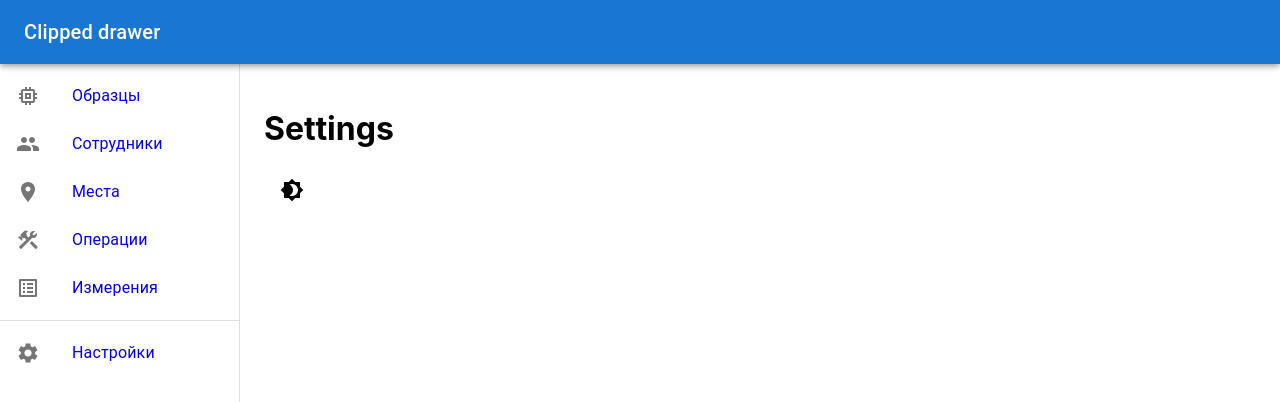
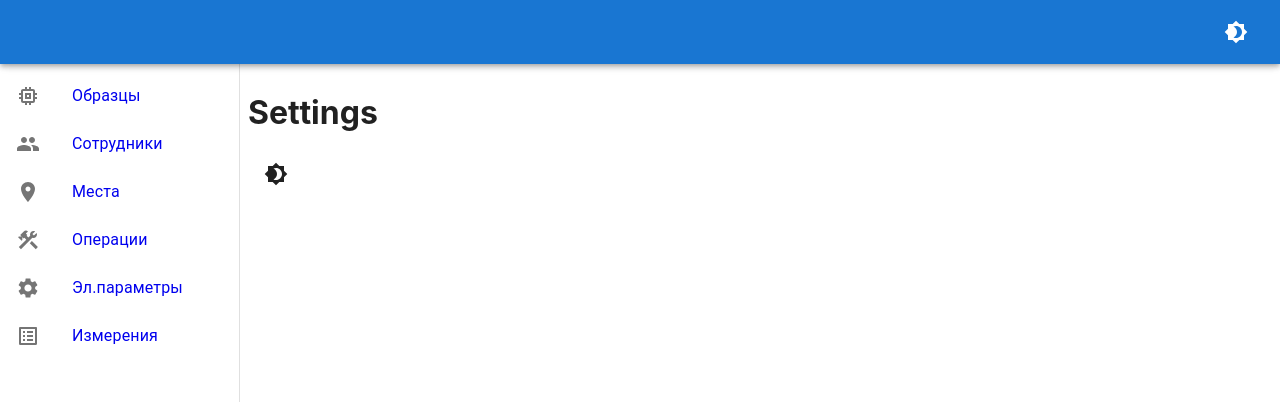
Before and after one commit to akhris/samples_js, a React (Create React App) app: page /#/settings in a window 1280 px wide. Shown: the top 402 px of the page. Built offline with nearby package versions, Linux system fonts and the light colour scheme.

Commit message:
- fixed theming color mode change - need to fix title content

```diff
--- a/src/App.js
+++ b/src/App.js
@@ -1,47 +1,22 @@
 import './App.css';
 import * as React from 'react';
-import { useState, useEffect } from "react";
 import { HashRouter } from 'react-router-dom';
 import RootContent from './components/RootContent';
-import { useTheme, ThemeProvider, createTheme } from '@mui/material/styles';
-import { Box } from '@mui/material';
+import { ThemeProvider, createTheme } from '@mui/material/styles';
 import { ColorModeContext } from './components/ColorModeToggle';
 
-function App() {
-
-  // const currentTheme = useState(() => {
-  //   // getting stored value or default "light" mode
-  //   const saved = localStorage.getItem("theme_mode");
-  //   return saved || "light"
-  // })
-
-  // const theme = createTheme({
-  //   palette: {
-  //     mode: currentTheme == 'light' ? 'light' : 'dark'
-  //   }
-  // })
-
-  // const theme = useTheme();
-  // const colorMode = React.useContext(ColorModeContext);
 
 
-  var mode = useState(() => {
-    // getting stored value or default "light" mode
-    const saved = localStorage.getItem("theme_mode");
-    return saved || "light"
-  },
-    useEffect(() => {
-      localStorage.setItem("theme_mode", theme.palette.mode === 'dark' ? "light" : "dark")
-    }
-    )
-  )
-  // const [mode, setMode] = React.useState('light');
+function App() {
+  const [mode, setMode] = React.useState('light');
 
   const colorMode = React.useMemo(
     () => ({
       toggleColorMode: () => {
-        mode = (mode === 'light' ? 'dark' : 'light');
-
+        setMode((prevMode) => {
+          const newMode = prevMode === 'light' ? 'dark' : 'light';
+          return (newMode);
+        });
       },
     }),
     [],
@@ -51,7 +26,7 @@ function App() {
     () =>
       createTheme({
         palette: {
-          colorMode,
+          mode,
         },
       }),
     [mode],
@@ -60,9 +35,11 @@ function App() {
   return (
     <ColorModeContext.Provider value={colorMode}>
       <ThemeProvider theme={theme}>
-        <HashRouter>
-          <RootContent />
-        </HashRouter>
+        {/* <TitleContext.Provider value={title}> */}
+          <HashRouter>
+            <RootContent />
+          </HashRouter>
+        {/* </TitleContext.Provider> */}
       </ThemeProvider>
     </ColorModeContext.Provider>
   );
--- a/src/components/RootContent.js
+++ b/src/components/RootContent.js
@@ -3,25 +3,40 @@ import SideBar from './Sidebar';
 import MainContent from './MainContent'
 import AppBar from '@mui/material/AppBar';
 import Box from '@mui/material/Box';
-import CssBaseline from '@mui/material/CssBaseline';
-import { ThemeProvider, createTheme } from '@mui/material/styles';
 import Drawer from '@mui/material/Drawer';
 import Toolbar from '@mui/material/Toolbar';
 import Typography from '@mui/material/Typography';
+import IconButton from '@mui/material/IconButton';
+import Brightness4Icon from '@mui/icons-material/Brightness4';
+import Brightness7Icon from '@mui/icons-material/Brightness7';
+import { useTheme } from '@mui/material/styles';
+import { ColorModeContext } from './ColorModeToggle';
+// import { TitleContext } from '../navigation/title-context';
+
+
 
 
 const drawerWidth = 240;
 
 function RootContent(props) {
 
+    const theme = useTheme();
+
+    const colorMode = React.useContext(ColorModeContext);
+
+    // const title =  React.useContext(TitleContext);
+
     return (
         <Box sx={{ display: 'flex' }}>
             {/* <CssBaseline /> */}
             <AppBar position="fixed" sx={{ zIndex: (theme) => theme.zIndex.drawer + 1 }}>
                 <Toolbar>
-                    <Typography variant="h6" noWrap component="div">
-                        Clipped drawer
+                    <Typography variant="h6" noWrap component="div" sx={{ flexGrow: 1 }}>
+                        {/* {title} */}
                     </Typography>
+                    <IconButton sx={{ ml: 1 }} onClick={colorMode.toggleColorMode} color="inherit">
+                        {theme.palette.mode === 'dark' ? <Brightness7Icon /> : <Brightness4Icon />}
+                    </IconButton>
                 </Toolbar>
             </AppBar>
             <Drawer
@@ -36,9 +51,10 @@ function RootContent(props) {
                     <SideBar />
                 </Box>
             </Drawer>
-            <Box component="main" sx={{ flexGrow: 1, p: 3 }}>
+            <Box component="main" sx={{ p: 1, bgcolor: 'background.default', color: 'text.primary', height: '100%', width: '100%' }} >
                 <Toolbar />
                 <MainContent />
+
             </Box>
         </Box>
     );
--- a/src/components/Sidebar.js
+++ b/src/components/Sidebar.js
@@ -5,15 +5,11 @@ import ListItem from '@mui/material/ListItem';
 import ListItemButton from '@mui/material/ListItemButton';
 import ListItemIcon from '@mui/material/ListItemIcon';
 import ListItemText from '@mui/material/ListItemText';
-import { Divider } from '@mui/material';
 
 function SideBar() {
     return (
-
-        <div>
         <List>
             {
-
                 navItems.topItems.map(navItem => {
                     return (
                         <ListItem key={navItem.key} component={Link} to={navItem.key} disablePadding>
@@ -29,25 +25,6 @@ function SideBar() {
 
             }
         </List>
-            <Divider />
-
-            <List>
-            <ListItem key={navItems.settings.key} component={Link} to={navItems.settings.key} disablePadding>
-                                <ListItemButton>
-                                    <ListItemIcon>
-                                        {navItems.settings.icon}
-                                    </ListItemIcon>
-                                    <ListItemText primary={navItems.settings.title} />
-                                </ListItemButton>
-                            </ListItem>
-            </List>
-        </div>
-        /* <ul>
-            <li><Link to='/'>Home</Link></li>
-            <li><Link to='/samples'>Образцы</Link></li>
-            <li><Link to='/schedule'>Schedule</Link></li>
-        </ul> */
-
     );
 }
 
--- a/src/components/screens/Settings.js
+++ b/src/components/screens/Settings.js
@@ -12,18 +12,13 @@ function Settings() {
     const theme = useTheme();
 
     const colorMode = React.useContext(ColorModeContext);
+
     return (
         <div>
             <h1>Settings</h1>
-            <IconButton sx={{ ml: 1 }} onClick={
-                colorMode.toggleColorMode
-            //     useEffect(() => {
-            //     localStorage.setItem("theme_mode", theme.palette.mode === 'dark' ? "light" : "dark")
-            // }
-            // )
-            } color="inherit">
-            {theme.palette.mode === 'dark' ? <Brightness7Icon /> : <Brightness4Icon />}
-        </IconButton>
+            <IconButton sx={{ ml: 1 }} onClick={colorMode.toggleColorMode} color="inherit">
+                {theme.palette.mode === 'dark' ? <Brightness7Icon /> : <Brightness4Icon />}
+            </IconButton>
         </div >
 
     );
--- /dev/null
+++ b/src/components/theme-context/theme-context.js
@@ -0,0 +1,5 @@
+import * as React from 'react';
+
+export const ThemeContext = React.createContext({
+    toggleTheme: () => { },
+});
--- a/src/navigation/navigation.js
+++ b/src/navigation/navigation.js
@@ -19,9 +19,9 @@ const navItems = {
     new NavItem("people", "Сотрудники", (<PeopleIcon />)),
     new NavItem("places", "Места", (<PlaceIcon />)),
     new NavItem("operations", "Операции", (<ConstructionIcon />)),
+    new NavItem("parameters", "Эл.параметры", (<SettingsIcon />)),
     new NavItem("measurements", "Измерения", (<ListAltIcon />))
-],
-    settings: new NavItem("settings", "Настройки",(<SettingsIcon/>))
+]
 };
 
 
```
Also changed, not shown: src/components/screens/Samples.js (+12 -0 lines), src/components/theme-context/toggle-theme-mode.js (added, +27 -0 lines). Lines whose indentation alone changed are shown as unchanged.
